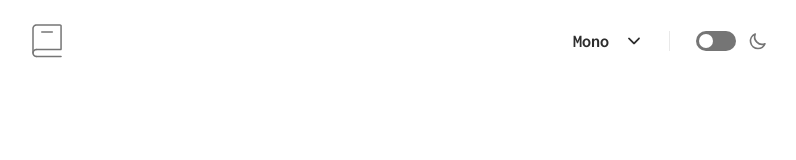
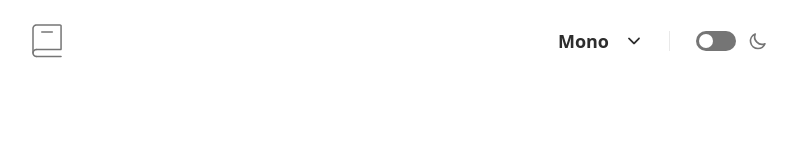
Before and after one commit to mohamed-abdelahi-haibelty/dictionary_web_app, a React (Vite) app: page / in a window 1280 px wide. Shown: the top 160 px of the page, without its empty margins (240-1036 px from the left). Built offline with nearby package versions, Linux system fonts and the light colour scheme.

Commit message:
change font dynimicaly

```diff
--- a/src/components/FontSwitcher.jsx
+++ b/src/components/FontSwitcher.jsx
@@ -1,11 +1,15 @@
 import { IoIosArrowDown } from "react-icons/io";
+import { fontContext } from '../context/FontContext';
+import { useContext } from 'react';
+
 
 function FontSwitcher() {
+  const {fontType} = useContext(fontContext)
   return (
-    <div className="flex dark:text-white items-center gap-4 w-14 md:w-[66px] lg:w-[70px] text-sm md:text-lg font-mono font-bold text-black-20 leading-6">
-        <span>Mono</span>
+      <div className={`relative flex dark:text-white items-center gap-4 text-sm md:text-lg font-${fontType.value} font-bold text-black-20 leading-6`}>
+        <span>{fontType.text}</span>
         <IoIosArrowDown className="dark:text-primary"/>
-    </div>
+      </div>
   )
 }
 
```
